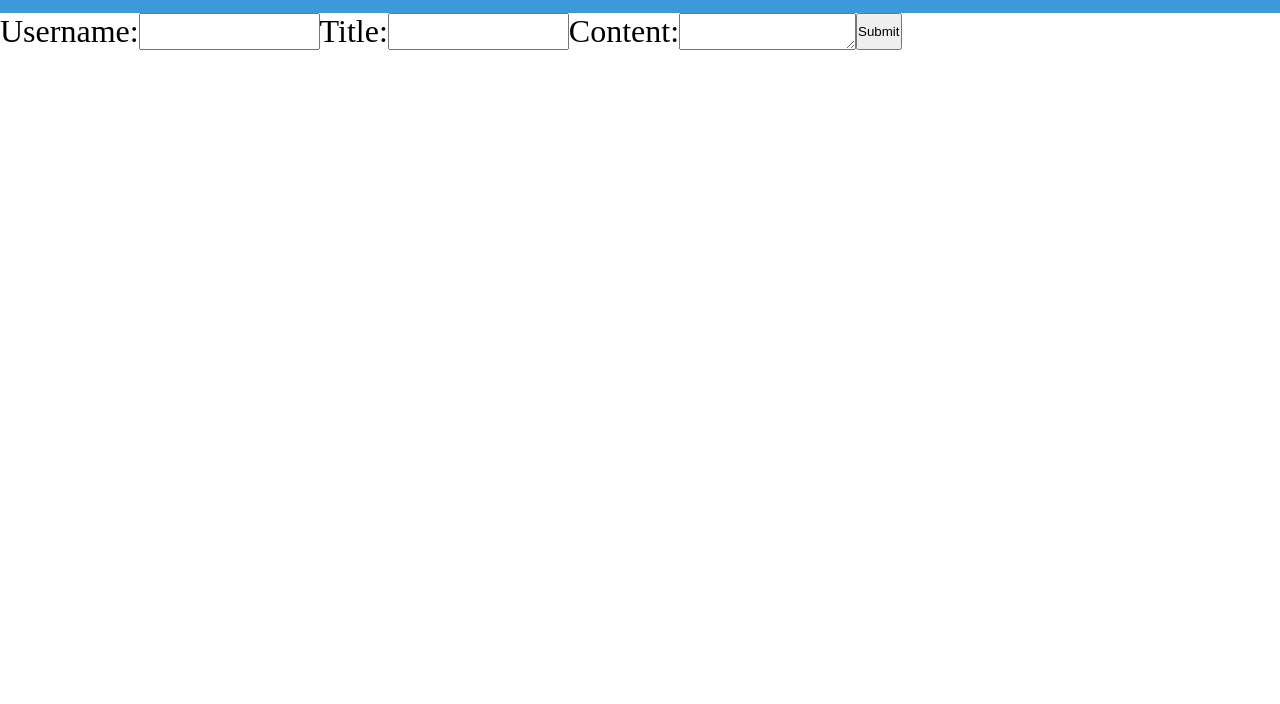
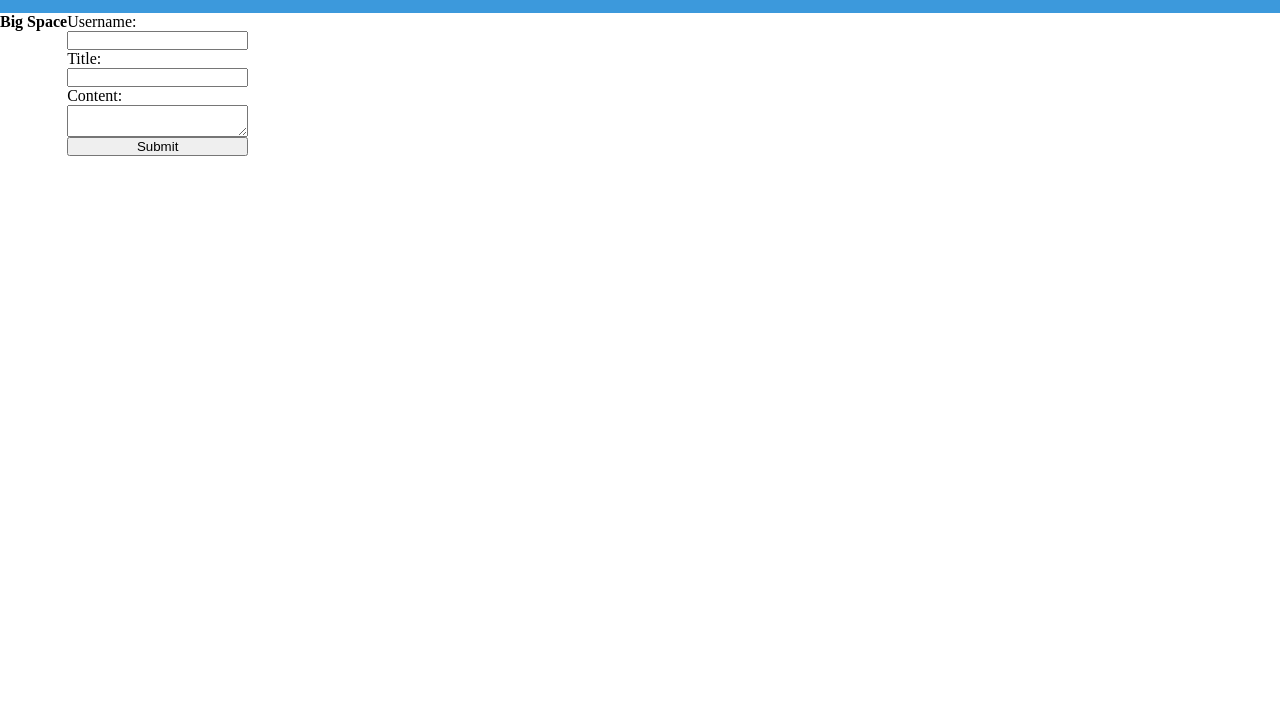
Before and after one commit to nmck-sys/blogg, a plain HTML site: page index.html in a window 1280 px wide. Shown: the part 96-800 px from the top of the page. Drawn offline with Linux system fonts and the light colour scheme.

Commit message:
moved around the elements on the page

```diff
--- a/assets/style.css
+++ b/assets/style.css
@@ -29,7 +29,20 @@ h3 {
     font-size: 200%;
 }
 
-form {
+main {
     display: flex;
-    font-size: 200%;
+    justify-content: space-between;
+    flex-direction: row;
 }
+
+.seperator {
+    display: flex;
+    justify-content: space-between;
+    flex-direction: row;
+}
+
+.list {
+    display: flex;
+    justify-content: space-between;
+    flex-direction: column;
+}
--- a/index.html
+++ b/index.html
@@ -11,12 +11,14 @@
     <h2>Noah's Blog!!</h2>
     <h3>☀️</h3>
 </header>
+
     <body>
-        <div id="theme-conainter">
+        <div id="theme-conainter" class = "structure">
             <main>
                 <div class="column">
-                    <div id="blog-sheet">
-                        <form>
+                    <div id="blog-sheet" class ="seperator">
+                        <h4>Big Space</h4>
+                        <form class="list">
                             <label for="">Username:</label>
                             <input type="text" id="'blog-author" name="blog-author">
                             <label for="blog-title">Title:</label>
```
